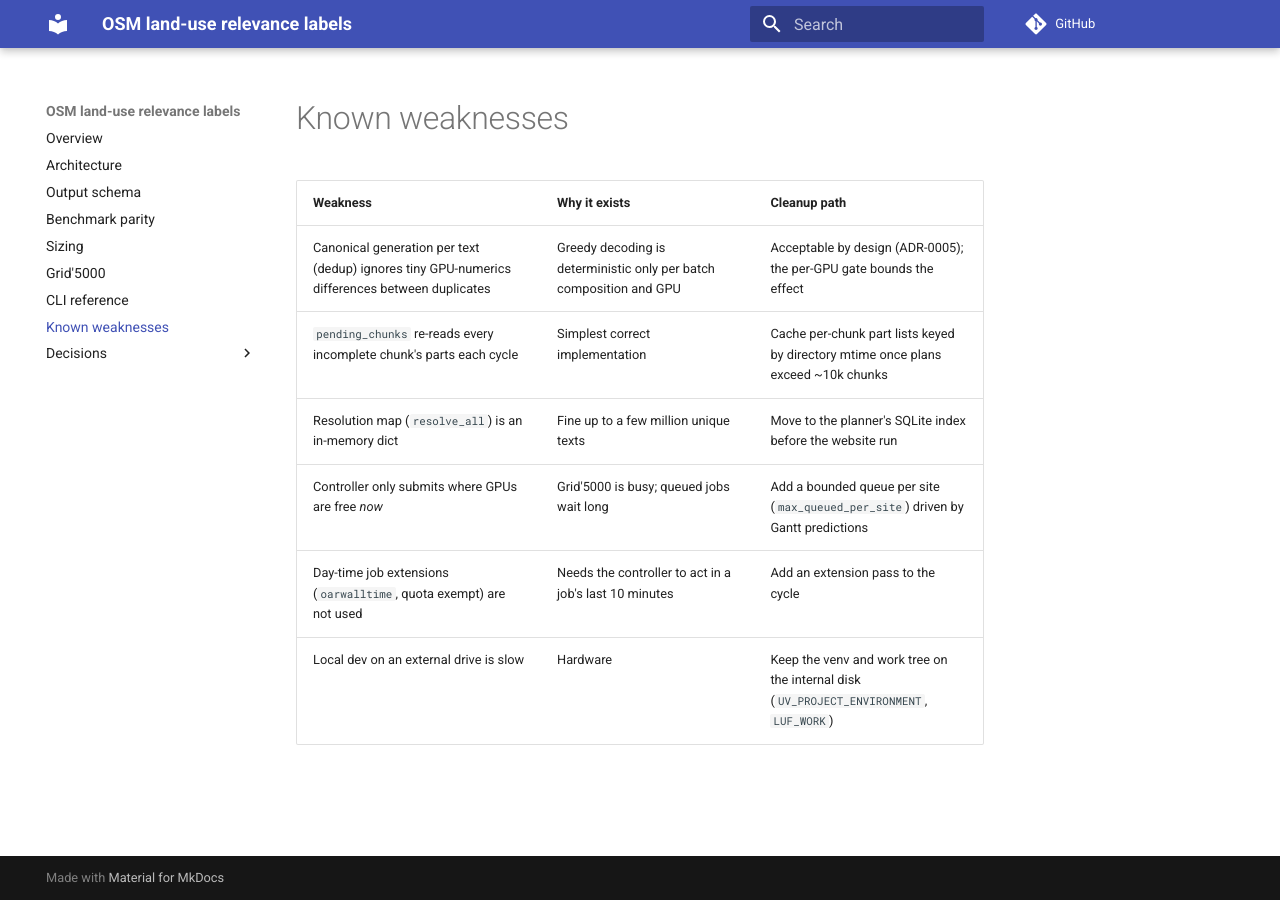
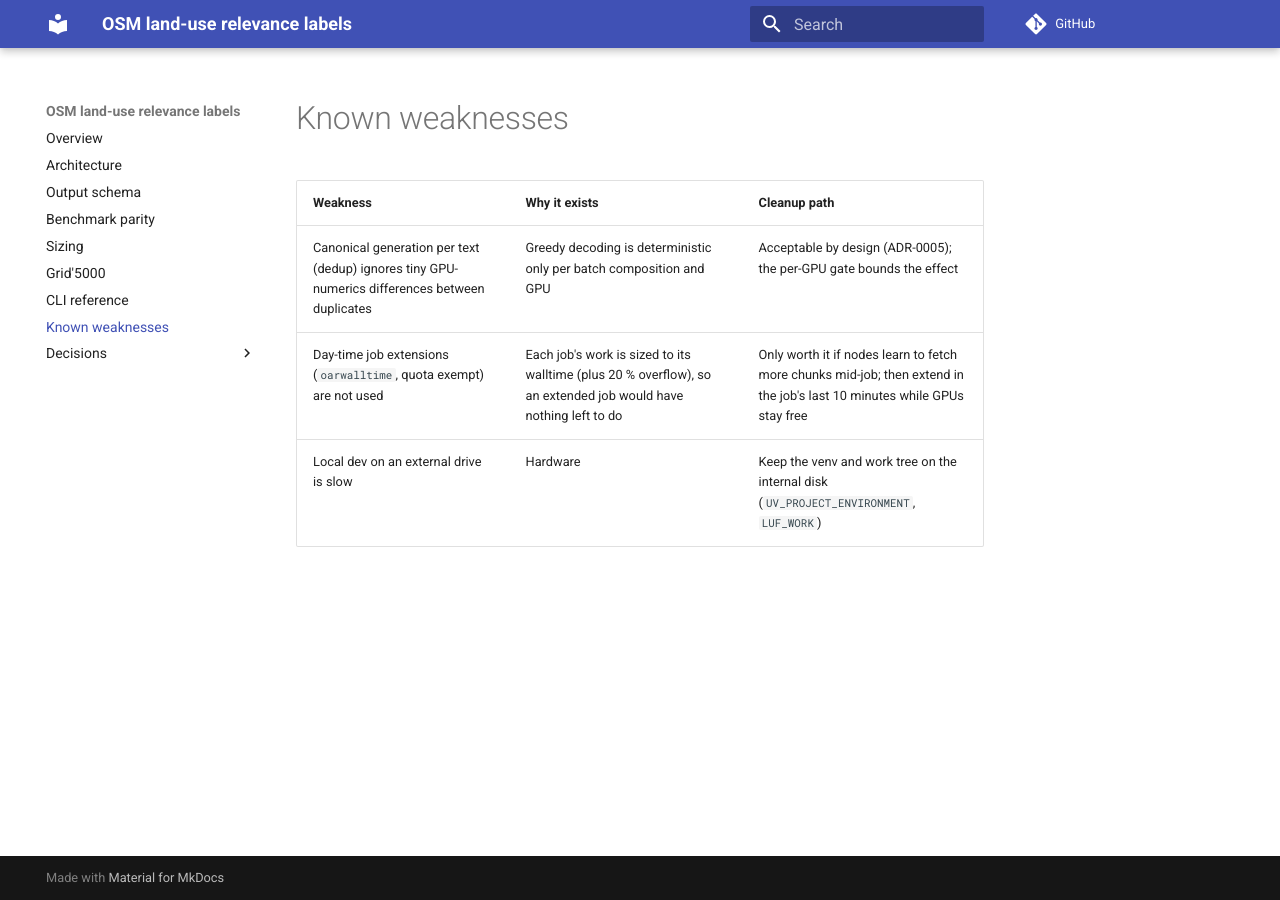
Before and after one commit to NoeFlandre/filter-osm-datasets-llms-landuse, an MkDocs documentation site: the page built from docs/debt.md, in a window 1280 px wide. Built offline with MkDocs 1.6.1 and Material for MkDocs 9.7.7, drawn with Linux system fonts in a browser that asks for light colours; comment, search, counter and statistics services are not loaded.

Commit message:
Debt register: resolved items removed; job extensions rationale
Closes #20

Co-Authored-By: Claude Opus 5.5 <noreply@anthropic.com>

```diff
--- a/docs/debt.md
+++ b/docs/debt.md
@@ -3,8 +3,5 @@
 | Weakness | Why it exists | Cleanup path |
 |---|---|---|
 | Canonical generation per text (dedup) ignores tiny GPU-numerics differences between duplicates | Greedy decoding is deterministic only per batch composition and GPU | Acceptable by design (ADR-0005); the per-GPU gate bounds the effect |
-| `pending_chunks` re-reads every incomplete chunk's parts each cycle | Simplest correct implementation | Cache per-chunk part lists keyed by directory mtime once plans exceed ~10k chunks |
-| Resolution map (`resolve_all`) is an in-memory dict | Fine up to a few million unique texts | Move to the planner's SQLite index before the website run |
-| Controller only submits where GPUs are free *now* | Grid'5000 is busy; queued jobs wait long | Add a bounded queue per site (`max_queued_per_site`) driven by Gantt predictions |
-| Day-time job extensions (`oarwalltime`, quota exempt) are not used | Needs the controller to act in a job's last 10 minutes | Add an extension pass to the cycle |
+| Day-time job extensions (`oarwalltime`, quota exempt) are not used | Each job's work is sized to its walltime (plus 20 % overflow), so an extended job would have nothing left to do | Only worth it if nodes learn to fetch more chunks mid-job; then extend in the job's last 10 minutes while GPUs stay free |
 | Local dev on an external drive is slow | Hardware | Keep the venv and work tree on the internal disk (`UV_PROJECT_ENVIRONMENT`, `LUF_WORK`) |
```
